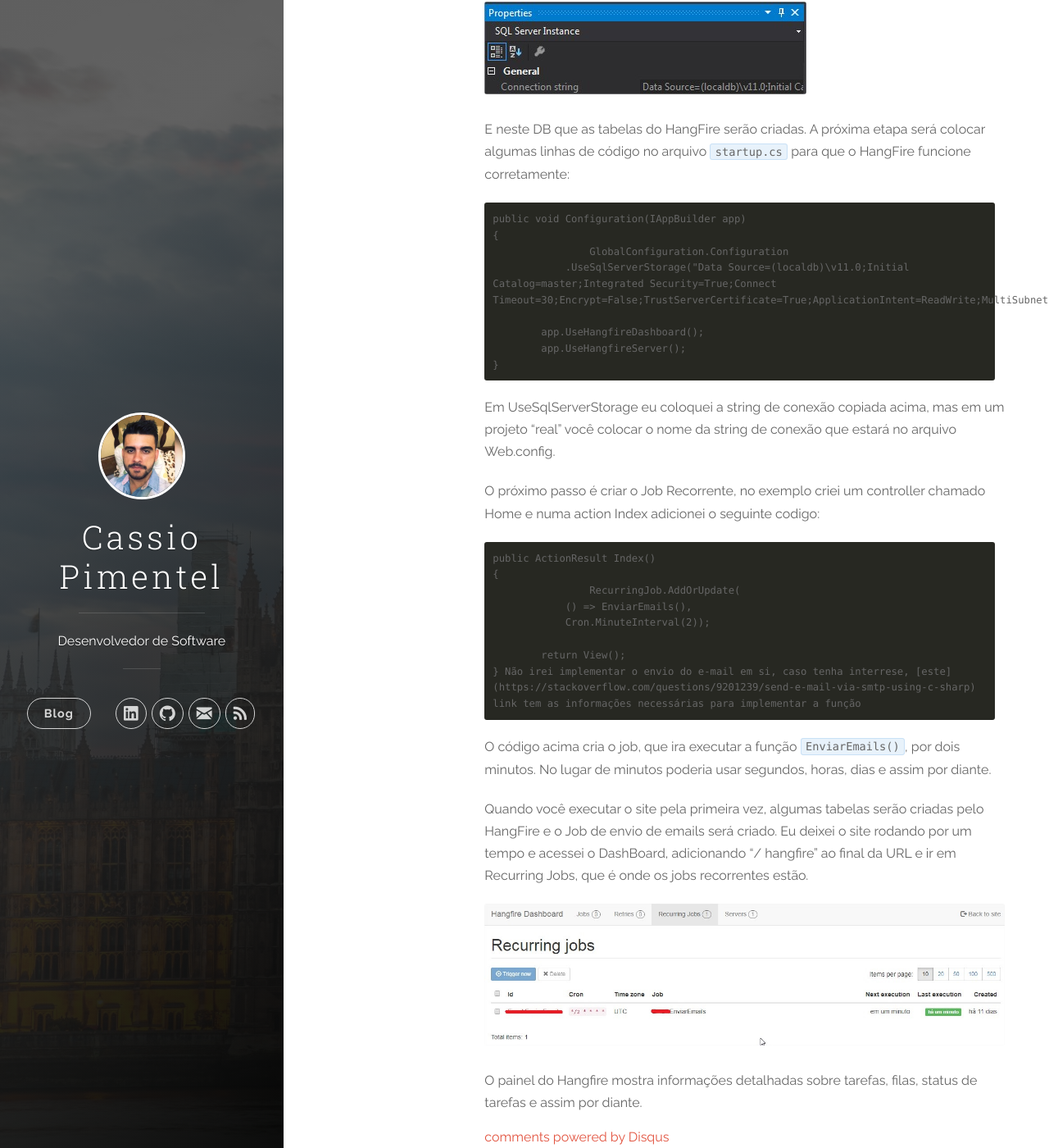
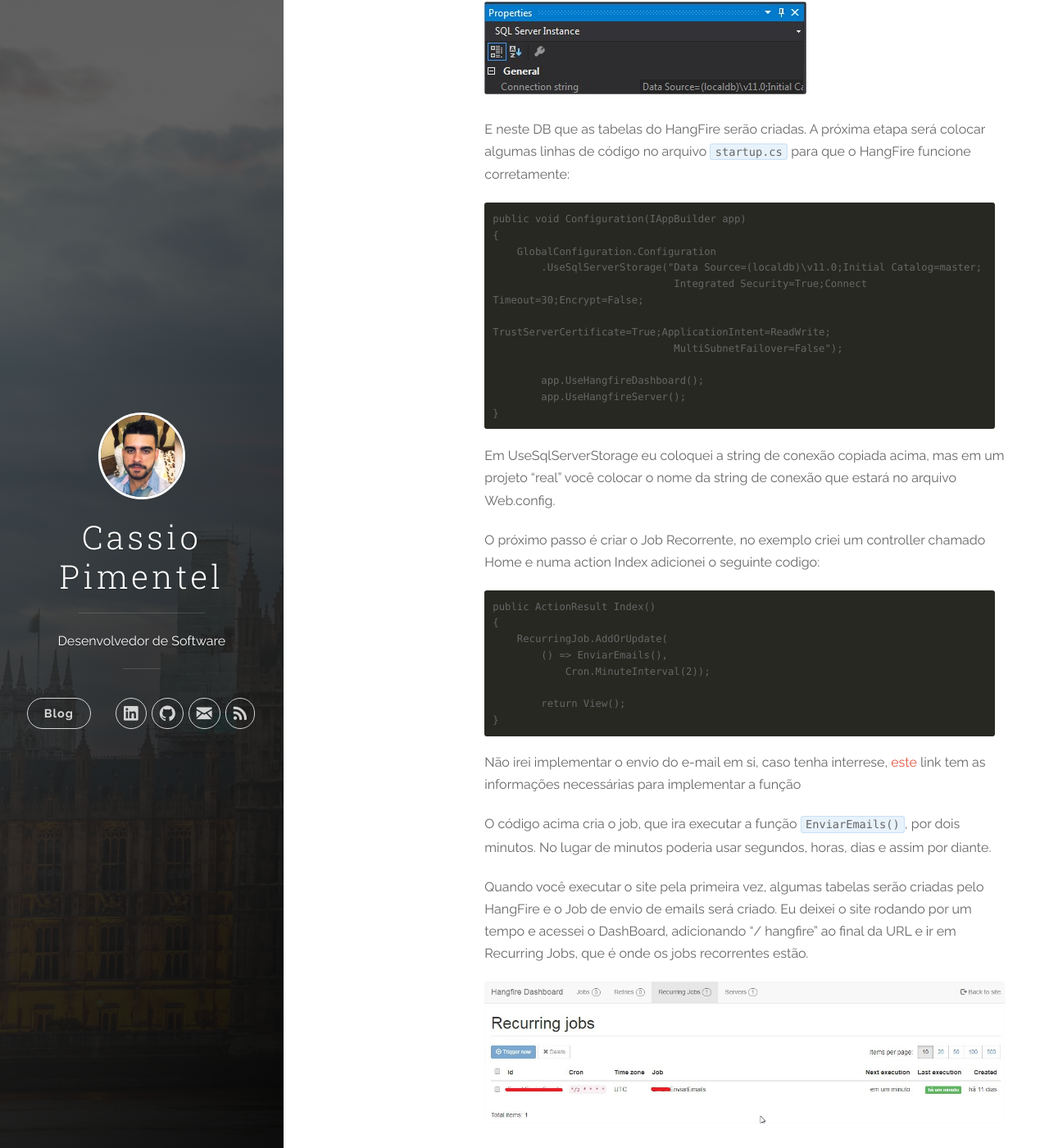
Before and after one commit to CassioPimentel/cassiopimentel.github.io, a Jekyll site: the page built from _posts/2018-03-27-Tarefas-em-segundo-plano-com-HangFire-e-ASP-NET-MVC.markdown, in a window 1280 px wide and 1400 px high, scrolled down 1759 px. Shown: the whole window at 82% size. Built offline with Jekyll 4.4.1, drawn with Linux system fonts in a browser that asks for light colours; nearby versions of some CDN libraries; comment, search, counter and statistics services are not loaded; some of the changed text lies outside the part shown.

Commit message:
Update 2018-03-27-Tarefas-em-segundo-plano-com-HangFire-e-ASP-NET-MVC.markdown

```diff
--- a/_posts/2018-03-27-Tarefas-em-segundo-plano-com-HangFire-e-ASP-NET-MVC.markdown
+++ b/_posts/2018-03-27-Tarefas-em-segundo-plano-com-HangFire-e-ASP-NET-MVC.markdown
@@ -41,8 +41,11 @@
 
     public void Configuration(IAppBuilder app)
     {
-			GlobalConfiguration.Configuration
-	            .UseSqlServerStorage("Data Source=(localdb)\v11.0;Initial Catalog=master;Integrated Security=True;Connect Timeout=30;Encrypt=False;TrustServerCertificate=True;ApplicationIntent=ReadWrite;MultiSubnetFailover=False");
+	    GlobalConfiguration.Configuration
+	    	.UseSqlServerStorage("Data Source=(localdb)\v11.0;Initial Catalog=master;
+				      Integrated Security=True;Connect Timeout=30;Encrypt=False;
+				      TrustServerCertificate=True;ApplicationIntent=ReadWrite;
+				      MultiSubnetFailover=False");
 
             app.UseHangfireDashboard();
             app.UseHangfireServer();
@@ -54,12 +57,13 @@
 
     public ActionResult Index()
     {
-			RecurringJob.AddOrUpdate(
-	            () => EnviarEmails(),
+	    RecurringJob.AddOrUpdate(
+	        () => EnviarEmails(),
                 Cron.MinuteInterval(2));
 
             return View();
     }
+
 Não irei implementar o envio do e-mail em si, caso tenha interrese, [este](https://stackoverflow.com/questions/9201239/send-e-mail-via-smtp-using-c-sharp) link tem as informações necessárias para implementar a função
 
 O código acima cria o job, que ira executar  a função `EnviarEmails()`, por dois minutos. No lugar de minutos poderia usar segundos, horas, dias e assim por diante.
@@ -69,3 +73,4 @@
 ![enter image description here](https://raw.githubusercontent.com/CassioPimentel/cassiopimentel.github.io/master/images/hangfire-aspnet/dasboard.jpg)
 
 O painel do Hangfire mostra informações detalhadas sobre tarefas, filas, status de tarefas e assim por diante.
+a
```
